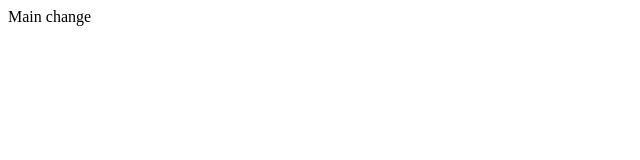
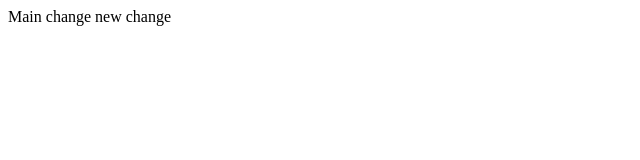
Before and after one commit to orpcy/MuhammadCMGit, a plain HTML site: page index.html in a window 1280 px wide. Shown: the full height of the page, 0-640 px from the left. Drawn offline with Linux system fonts and the light colour scheme.

Commit message:
new change

```diff
--- a/index.html
+++ b/index.html
@@ -6,6 +6,6 @@
     <title>Document</title>
 </head>
 <body>
-    Main change
+    Main change new change
 </body>
 </html>
```
